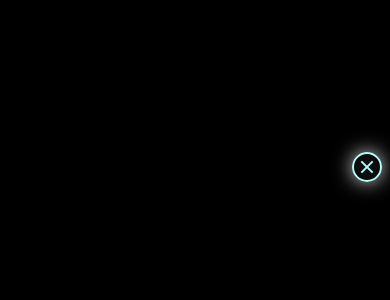
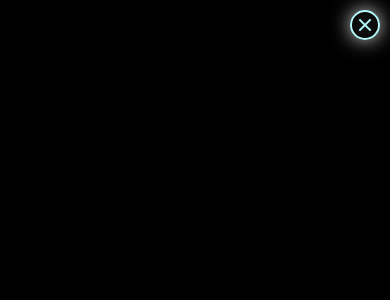
Before and after one commit to applezuki/applezuki, a Next.js app: page /ResponsiveVideo in a window 390 px wide. Shown: the top 300 px of the page. Built offline with nearby package versions, Linux system fonts and the light colour scheme.

Commit message:
Actually just keep button fixed

```diff
--- a/src/styles/ResponsiveVideo.module.css
+++ b/src/styles/ResponsiveVideo.module.css
@@ -41,11 +41,6 @@
     width: 100vw;
     height: auto;
     object-fit: contain;
-  }
-
-  .toggleButton {
-    top: 18%;
-    right: 8px;
   }
 }
 
```
